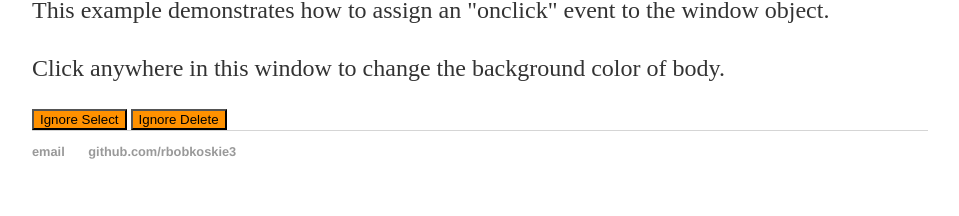
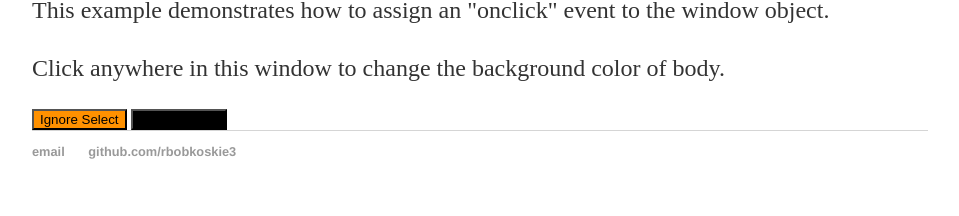
Before and after one commit to rbobkoskie3/rbobkoskie3.github.io, a Jekyll site: the page built from index.html, in a window 1280 px wide. Shown: the part 1556-1772 px from the top of the page, without its empty margins (160-1119 px from the left). Built offline with Jekyll 4.4.1, drawn with Linux system fonts in a browser that asks for light colours.

Commit message:
Update index.html

```diff
--- a/index.html
+++ b/index.html
@@ -18,8 +18,8 @@ title: Math, Sonification, Plots
 	}
 	</script>
 
-	<input type="button" name="Ignore Select" value="Ignore Select" id="select" onclick="colorchange('select')" style="background:rgb(255,145,0);"/>
-	<input type="button" name="Ignore Delete" value="Ignore Delete" id="select1" onclick="colorchange('select1');" style="background:rgb(255,145,0);"/>
+	<input type="button" name="YELLOW" value="Ignore Select" id="select" onclick="colorchange(id)" style="background:rgb(255,145,0);"/>
+	<input type="button" name="BLACK" value="Ignore Delete" id="select1" onclick="colorchange(id);" style="background:rgb(0,0,0);"/>
 	<script>
 	function colorchange(id) {
 		var background = document.getElementById(id).style.background;
```
